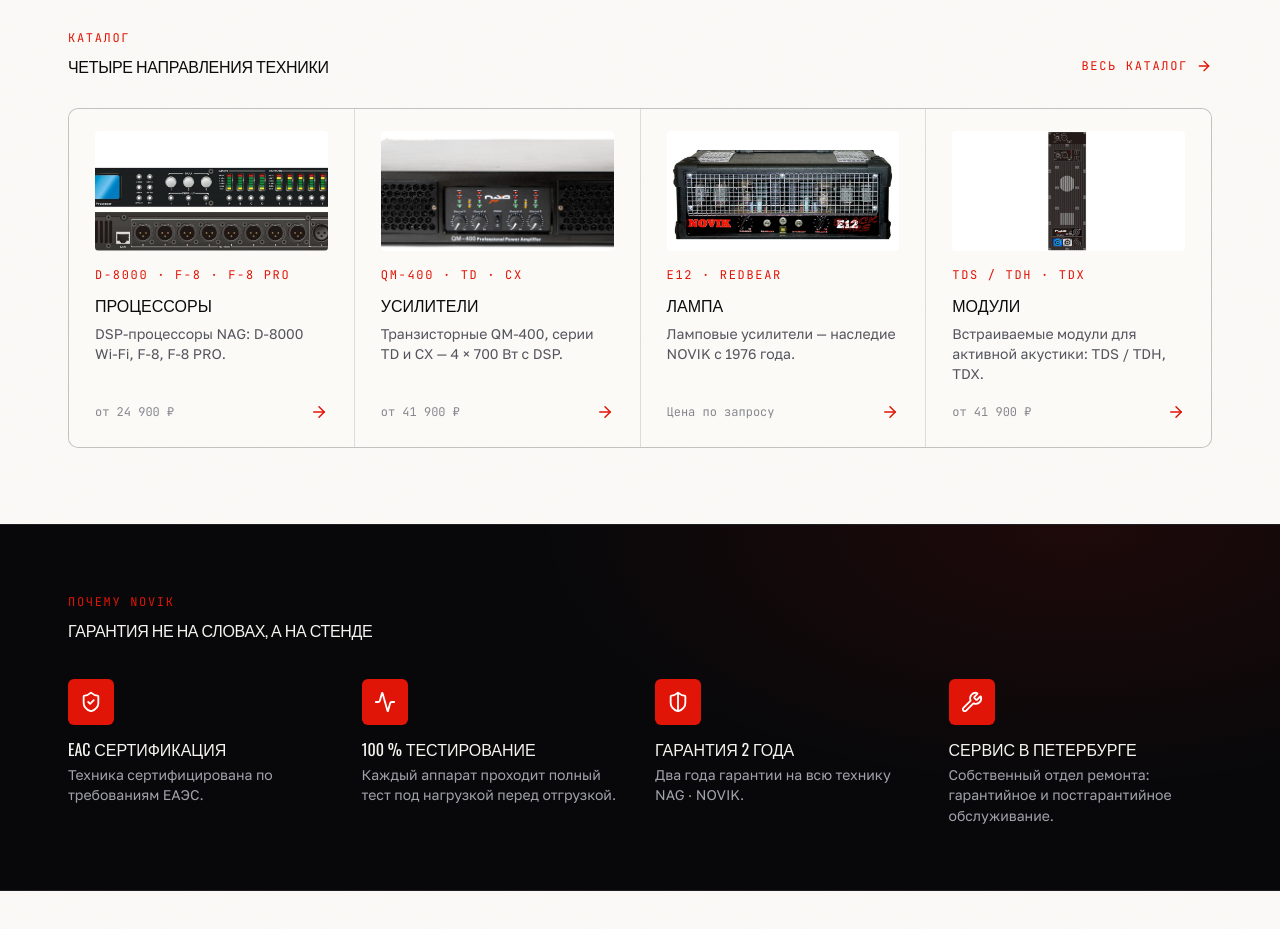
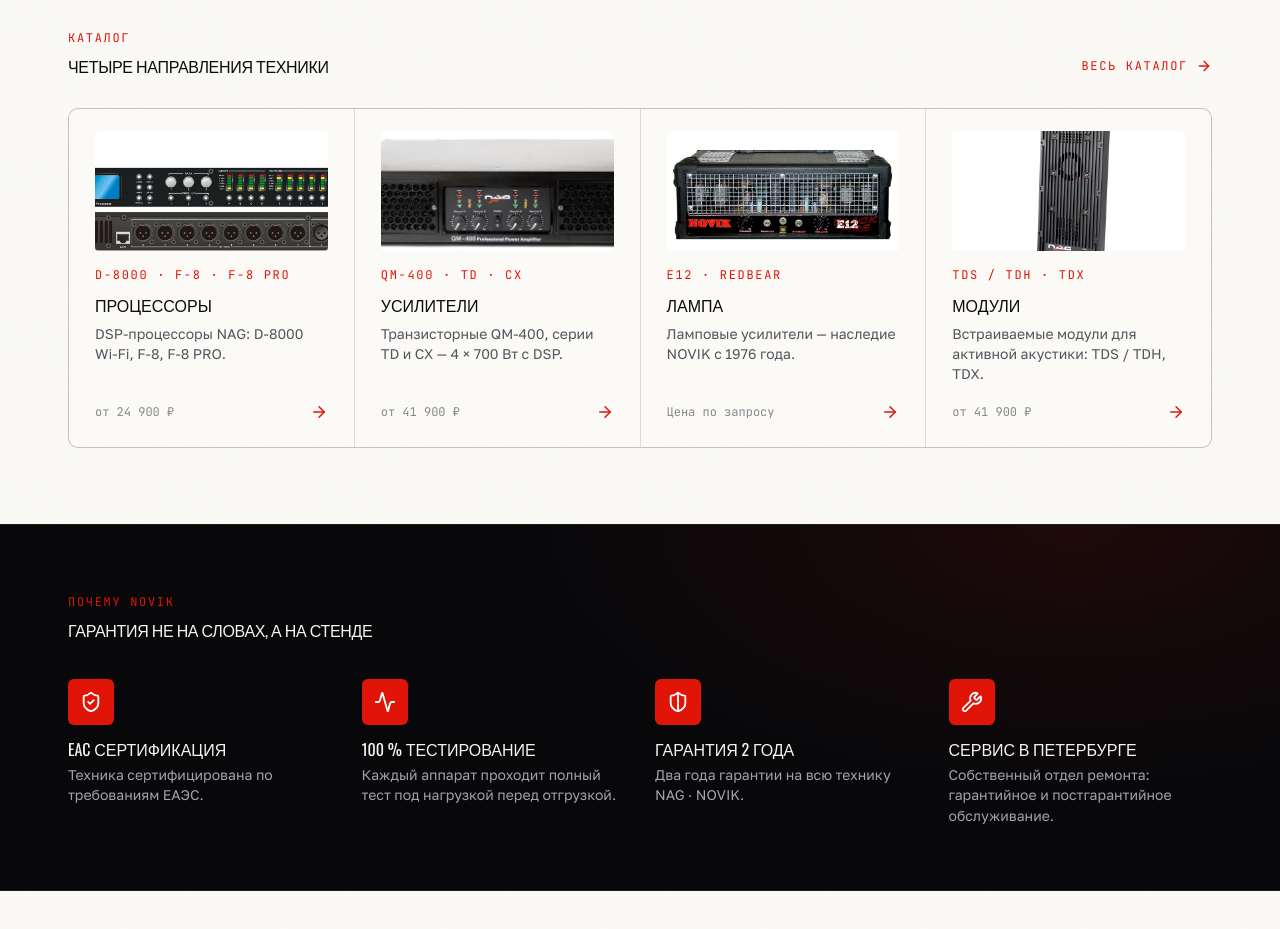
Before and after one commit to ebmbadm/nag-site, a Next.js app: page / in a window 1280 px wide. Shown: the part 900-1829 px from the top of the page. Built offline with nearby package versions, Linux system fonts and the light colour scheme.

Commit message:
fix(images): replace TDS module rear panel render with real photo

```diff
--- a/app/page.tsx
+++ b/app/page.tsx
@@ -61,7 +61,7 @@
     href: "/catalog/modules",
     price: "от 41 900 ₽",
     image: {
-      src: "/products/modules/nag-module-tds-rear-panel.png",
+      src: "/products/modules/nag-module-tds-rear-panel.jpg",
       alt: "NAG TDS — задняя панель модуля",
     },
   },
--- a/content/products/modules.mdx
+++ b/content/products/modules.mdx
@@ -28,7 +28,7 @@
   - { name: "TDS-20", config: "2200 Вт (4 Ω)", price: 44490 }
   - { name: "TDH-20", config: "2200 Вт (4 Ω)", price: 44900 }
 gallery:
-  - { src: "/products/modules/nag-module-tds-rear-panel.png", alt: "NAG TDS — задняя панель модуля", caption: "Задняя панель" }
+  - { src: "/products/modules/nag-module-tds-rear-panel.jpg", alt: "NAG TDS — задняя панель модуля", caption: "Задняя панель" }
   - { src: "/products/modules/nag-module-tds-tdh-dimensions.png", alt: "NAG TDS / TDH — чертёж с размерами", caption: "Габаритный чертёж" }
 features:
   eyebrow: "Преимущества"
```
Also changed, not shown: public/products/modules/nag-module-tds-rear-panel.jpg (added), public/products/modules/nag-module-tds-rear-panel.png (deleted).
